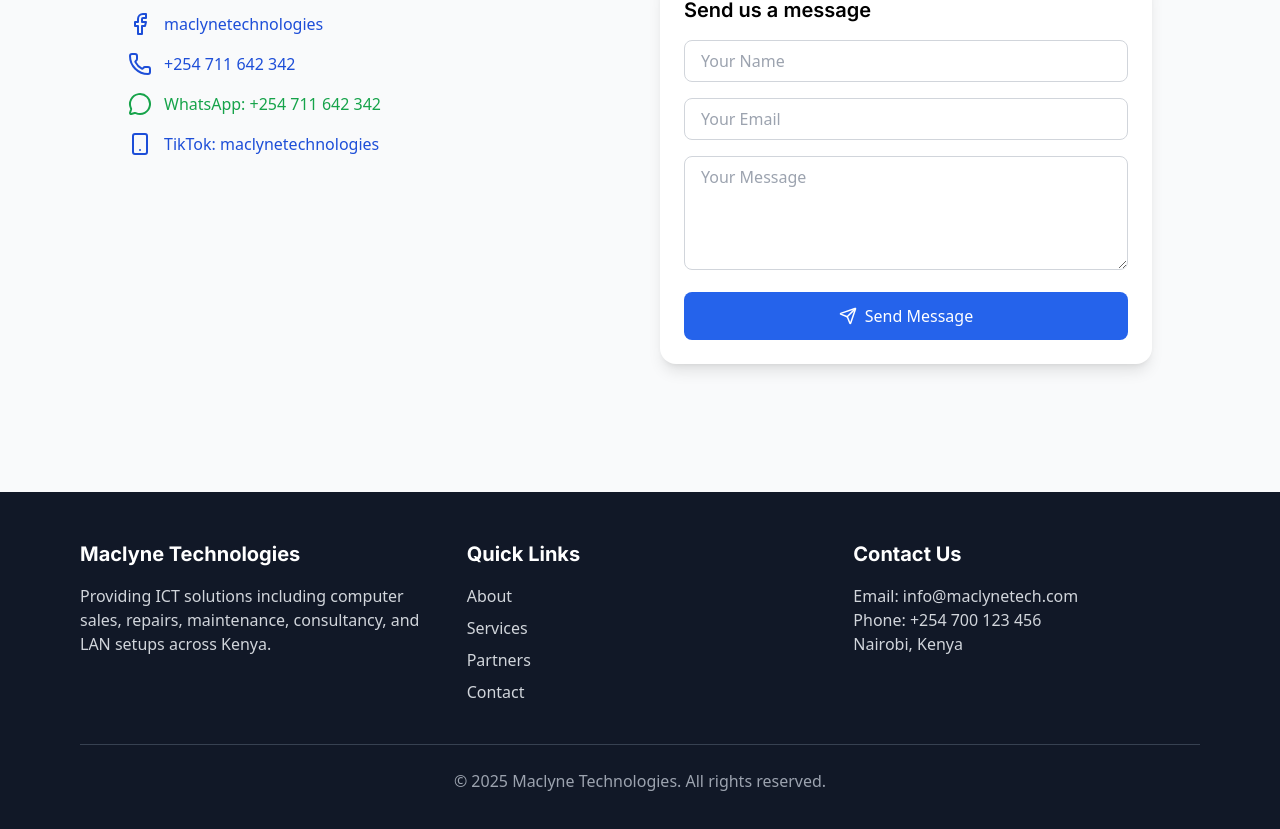
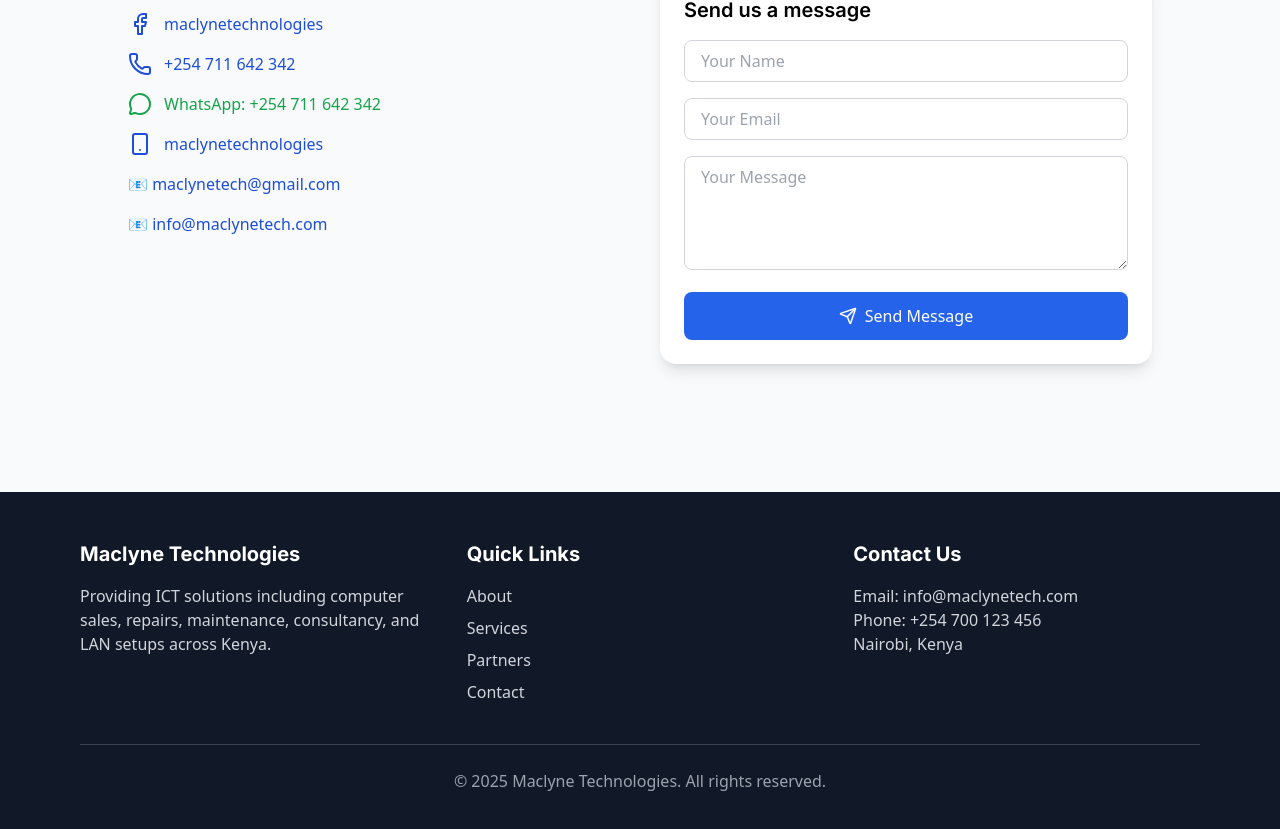
Before and after one commit to MacWachira/Maclyne_Technologies, a React (Vite) app: page / in a window 1280 px wide. Shown: the part 3389-4218 px from the top of the page. Built offline with nearby package versions, Linux system fonts and the light colour scheme.

Commit message:
Update Contact.jsx

```diff
--- a/src/components/Contact.jsx
+++ b/src/components/Contact.jsx
@@ -53,8 +53,23 @@
               rel="noopener noreferrer"
               className="flex items-center space-x-3 text-blue-700 hover:text-blue-900"
             >
-              <Smartphone /> <span>TikTok: maclynetechnologies</span>
+              <Smartphone /> <span>maclynetechnologies</span>
             </a>
+
+            <a
+              href="mailto:maclynetech@gmail.com"
+  className="flex items-center space-x-3 text-blue-700 hover:text-blue-900"
+>
+  <span>📧 maclynetech@gmail.com</span>
+</a>
+
+<a
+  href="mailto:info@maclynetech.com"
+  className="flex items-center space-x-3 text-blue-700 hover:text-blue-900"
+>
+  <span>📧 info@maclynetech.com</span>
+</a>
+
           </div>
 
           {/* Contact Form */}
```
